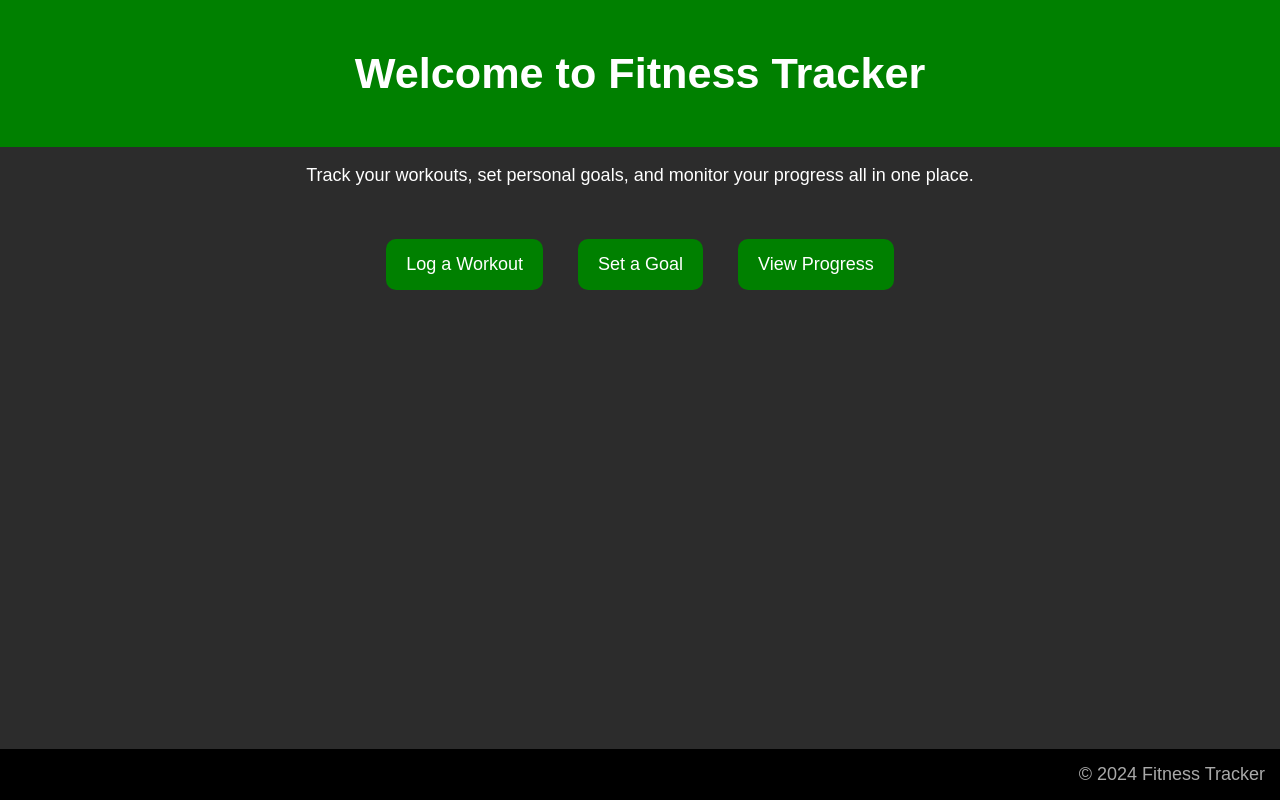
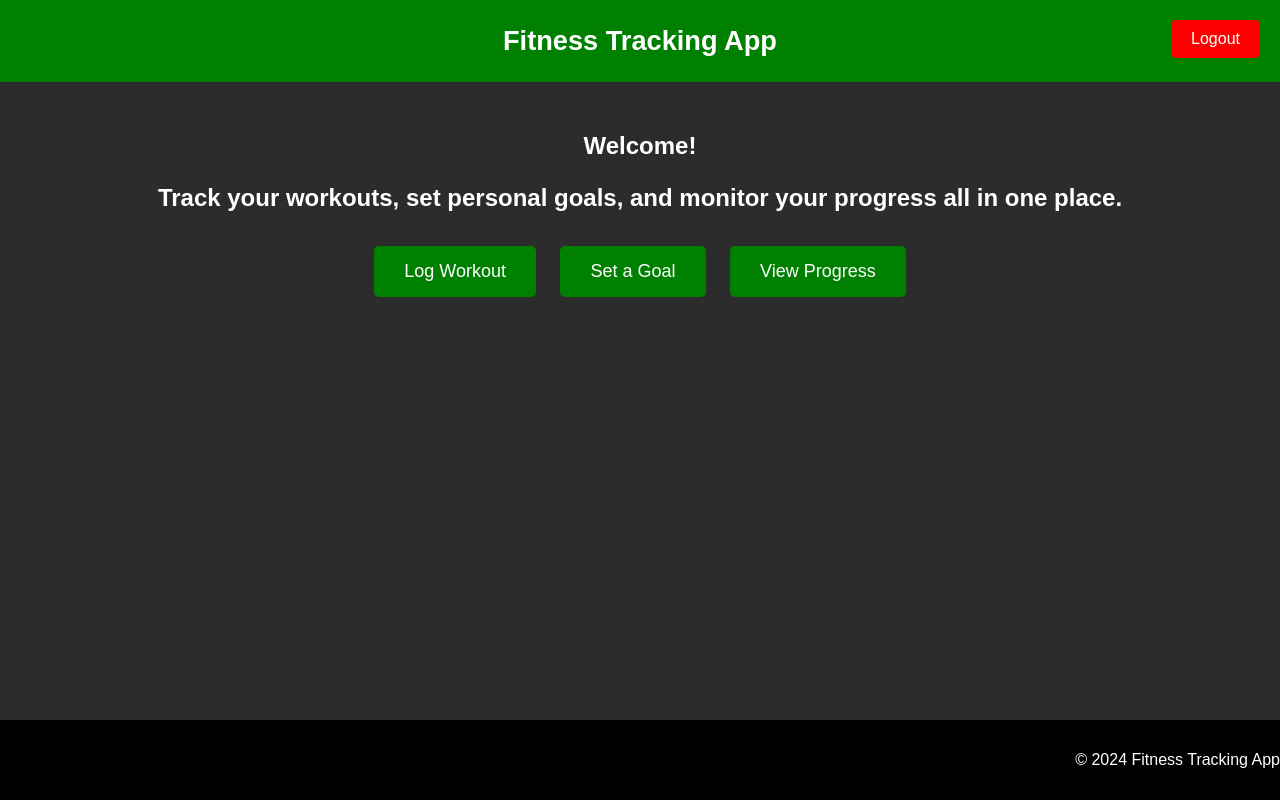
Before and after one commit to DrDimonic/fitness_tracking_app, a Flask app: page / in a window 1280 px wide. Run offline with Flask 3, Linux system fonts and the light colour scheme.

Commit message:
Add logout funtionality.

```diff
--- a/app/authenticate.py
+++ b/app/authenticate.py
@@ -48,10 +48,10 @@ def login():
         flash('Invalid email or password.', 'danger')
     return render_template('login.html')
 
-
+# Logout
 @auth.route('/logout')
 @login_required
 def logout():
     logout_user()
-    flash('You have been logged out.', 'info')
-    return redirect(url_for('auth.login'))
+    flash('You have been logged out.', 'success')
+    return redirect(url_for('main.index'))
--- a/app/templates/index.html
+++ b/app/templates/index.html
@@ -1,7 +1,9 @@
 <!DOCTYPE html>
-<html>
+<html lang="en">
 <head>
-    <title>Fitness Tracker</title>
+    <meta charset="UTF-8">
+    <meta name="viewport" content="width=device-width, initial-scale=1.0">
+    <title>Fitness Tracking App</title>
     <style>
         body {
             font-family: Arial, sans-serif;
@@ -9,65 +11,89 @@
             padding: 0;
             display: flex;
             flex-direction: column;
+            align-items: center;
+            justify-content: flex-start;
             min-height: 100vh;
             background-color: #2c2c2c; /* Dark gray background */
             color: white;
-            font-size: 18px;
         }
 
         header {
+            width: 100%;
             background-color: green;
-            padding: 20px;
+            padding: 25px;
             text-align: center;
             color: white;
-            font-size: 1.2em;
+            font-size: 1.7em;
             font-weight: bold;
         }
 
-        nav {
-            margin: 20px auto;
+        main {
             text-align: center;
+            margin-top: 30px;
         }
 
-        nav a {
-            text-decoration: none;
-            margin: 15px;
-            padding: 15px 20px;
+        .btn {
             background-color: green;
             color: white;
-            border-radius: 10px;
+            border: none;
+            padding: 15px 30px;
+            font-size: 18px;
+            cursor: pointer;
+            margin: 10px;
+            border-radius: 5px;
+            text-decoration: none;
             display: inline-block;
-            transition: background-color 0.3s ease;
         }
 
-        nav a:hover {
-            background-color: darkgreen;
+        .btn:hover {
+            background-color: #45a049;
+        }
+
+        .logout {
+            position: absolute;
+            top: 20px;
+            right: 20px;
+            background-color: red;
+            color: white;
+            border: none;
+            padding: 10px 20px;
+            font-size: 16px;
+            cursor: pointer;
+            border-radius: 5px;
+            text-decoration: none;
         }
 
         footer {
+            width: 100%;
+            text-align: right;
             margin-top: auto;
             padding: 15px;
             background-color: black;
-            color: darkgray;
-            text-align: right;
+        }
+
+        .link {
+            color: deepskyblue;
+            text-decoration: none;
+            margin-top: 20px;
+        }
+
+        .link:hover {
+            text-decoration: underline;
         }
     </style>
 </head>
 <body>
-    <header>
-        <h1>Welcome to Fitness Tracker</h1>
-    </header>
-
-    <p style="text-align: center;">Track your workouts, set personal goals, and monitor your progress all in one place.</p>
-
-    <nav>
-        <a href="{{ url_for('main.log_workout') }}">Log a Workout</a>
-        <a href="{{ url_for('main.set_goal') }}">Set a Goal</a>
-        <a href="{{ url_for('main.progress') }}">View Progress</a>
-    </nav>
-
+    <header>Fitness Tracking App</header>
+    <main>
+        <h2>Welcome! <p>Track your workouts, set personal goals, and monitor your progress all in one place.</p></h2>
+        <a href="{{ url_for('main.log_workout') }}" class="btn">Log Workout</a>
+        <a href="{{ url_for('main.set_goal') }}" class="btn">Set a Goal</a>
+        <a href="{{ url_for('main.progress') }}" class="btn">View Progress</a>
+    </main>
+    <a href="{{ url_for('auth.logout') }}" class="logout">Logout</a>
     <footer>
-        &copy; 2024 Fitness Tracker
+        <p>&copy; 2024 Fitness Tracking App</p>
     </footer>
 </body>
 </html>
```
Also changed, not shown: app/databases/fitness_app.db.
